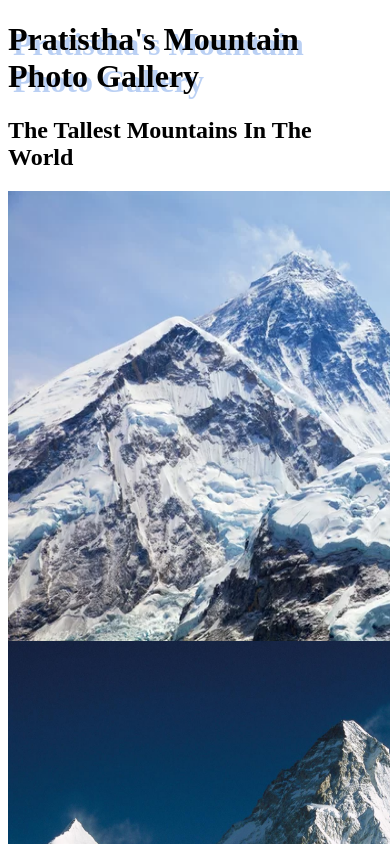
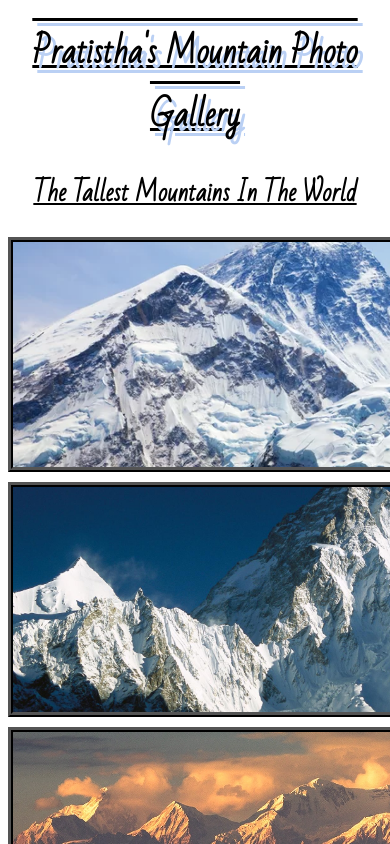
Before and after one commit to pratistha-t/Photo-Gallery, a plain HTML site: page index.html in a window 390 px wide. Shown: the top 844 px of the page. Drawn offline with Linux system fonts and the light colour scheme.

Commit message:
second commit

```diff
--- a/index.html
+++ b/index.html
@@ -3,12 +3,14 @@
   <head>
     <meta charset="utf-8">
 <link rel="stylesheet" type="text/css" href="./styles.css">
+<link href="https://fonts.googleapis.com/css?family=Bad+Script&display=swap" rel="stylesheet">
     <title> Pratistha's Photogallery</title>
   </head>
   <body>
     <h1> Pratistha's Mountain Photo Gallery </h1>
     <h2> The Tallest Mountains In The World</h2>
 <div>
+  <center>
 <!-- <p>Mount Everest</p> -->
 <img src="./assets/1.MountEverest.webp" alt="Mount Everest">
 <!-- <p>K2</p> -->
@@ -29,9 +31,11 @@
 <img src="./assets/9.NangaParbat.jpg" alt="Nanga Parbat">
 <!-- <p>Annapurna</p> -->
 <img src="./assets/10.annapurna.jpg" alt="annapurna">
+</center>
 </div>
 <h2> The Most Beautiful Mountains In The World</h2>
 <div>
+  <center>
 <!-- <p>Matterhorn</p> -->
 <img src="./assets/1*.matterhorn.webp" alt="Matterhorn">
 <!-- <p>Kirkjufell</p> -->
@@ -52,9 +56,11 @@
 <img src="./assets/9*.table-mountain.webp" alt="Table Mountain">
 <!-- <p>Ama Dablam</p> -->
 <img src="./assets/10*.ama-dablam.webp" alt="Ama Dablam">
+<center>
 </div>
 <h2> Other Significant Mountains</h2>
 <div>
+  <center>
 <!-- <p>Chimborazo</p> -->
 <img src="./assets/s.chimborazo.jpg" alt="Chimborazo">
 <!-- <p>Mauna Kea</p> -->
@@ -75,6 +81,7 @@
 <img src="./assets/s.mounthuang.jpg" alt="Mount Huang">
 <!-- <p>Mount Kailash</p> -->
 <img src="./assets/s.kailash.jpg" alt="Mount Kailash">
+<center>
 </div>
   </body>
 </html>
--- a/styles.css
+++ b/styles.css
@@ -1,6 +1,8 @@
 img {
   height: 450px;
   width: 600px;
+  border: 5px solid black;
+  border-style: ridge;
 }
 
 div {
@@ -10,9 +12,24 @@ div {
 }
 
 h1 {
+text-align: center;
   text-shadow: 5px 5px #bad0f4;
+text-decoration: overline underline;
+}
+
+h2 {
+  text-align: center;
+  text-decoration: underline;
 }
 
 body {
-  font-family: bad script;
+font-family: bad script;
 }
+
+@media screen and (max-width: 640px) {
+  img {
+    height: 225px;
+    width: 300;
+    object-fit: cover;
+  }
+}
```
